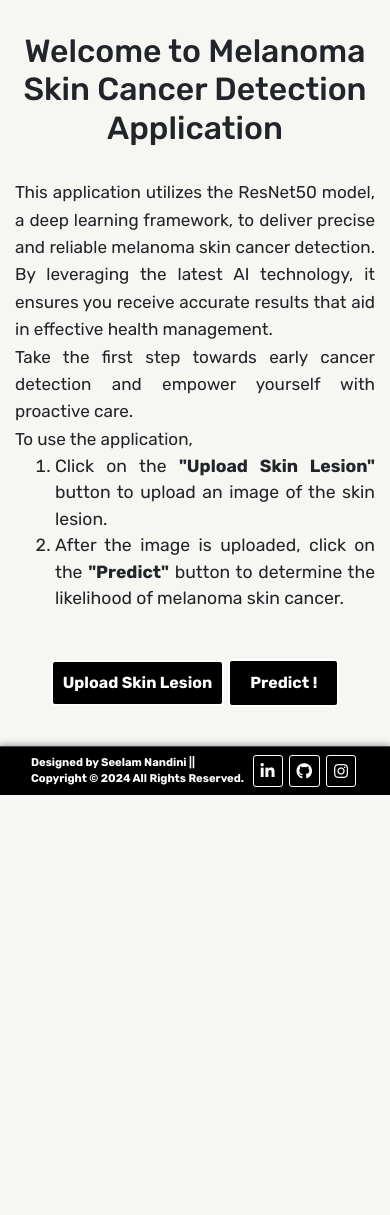
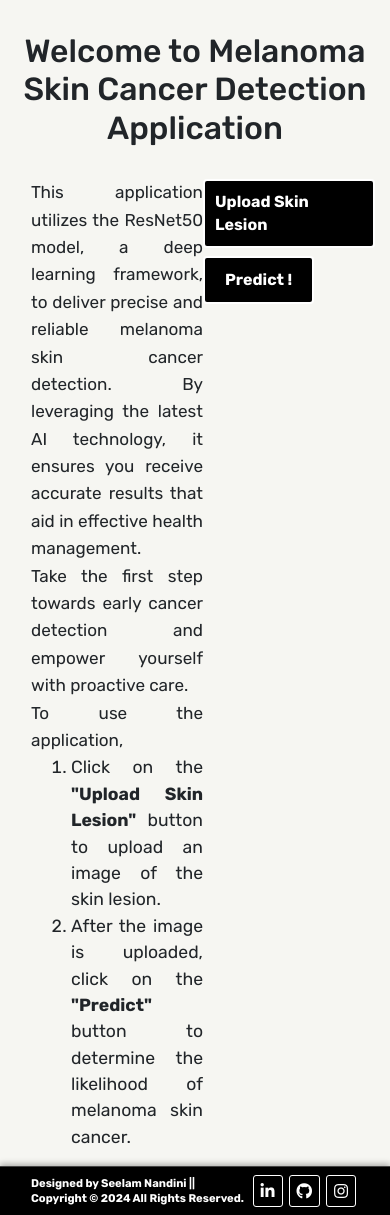
Before and after one commit to seelam-nandini/Melanoma-Skin-Cancer-Detection-using-Resnet50-CNN-Model, a Flask app: page / in a window 390 px wide. Shown: the part 118-1333 px from the top of the page. Before the commit the page ends 913 px from the top, so only its background shows below. Run offline with Flask 3, Linux system fonts and the light colour scheme; some libraries are stand-ins or nearby versions.

Commit message:
Updated Files

```diff
--- a/static/css/main.css
+++ b/static/css/main.css
@@ -32,8 +32,6 @@ main {
     justify-content: space-between;
     align-items: flex-start;
     margin-top: 0.3em;
-    gap: 1em;
-    flex-wrap: wrap; /* Ensure items wrap on smaller screens */
 }
 .info-section {
     flex: 1;
@@ -94,6 +92,9 @@ main {
     font-size: 1.1em;
     text-align: center;
     color: #333;
+}
+main {
+    flex: 1;
 }
 .btn-source-code {
     border: 2px solid #ffffff;
@@ -184,18 +185,3 @@ input[type="file"] {
     0% { transform: rotate(0deg); }
     100% { transform: rotate(360deg); }
 }
-
-/* Mobile view adjustments */
-@media (max-width: 768px) {
-    .main-container {
-        flex-direction: column;
-        gap: 1em; /* Space between the stacked elements */
-    }
-    .info-section, .upload-section {
-        width: 100%; /* Ensure full width for mobile view */
-        padding: 0;
-    }
-    .upload-section {
-        margin-top: 1em;
-    }
-}
```
